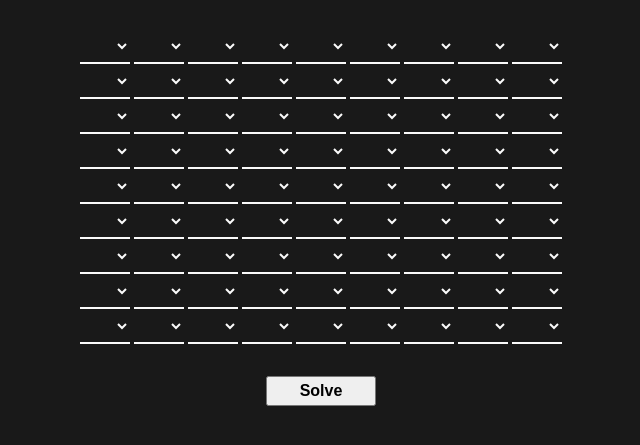
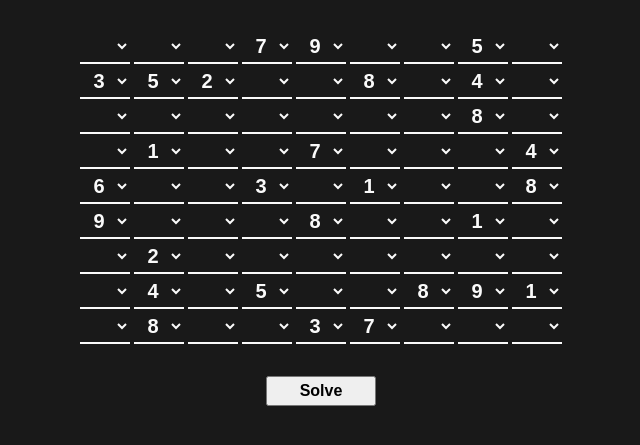
Before and after one commit to lnardon/SudokuSolver, a plain HTML site: page index.html in a window 1280 px wide. Shown: the part 201-646 px from the top of the page, without its empty margins (319-959 px from the left). Drawn offline with Linux system fonts and the light colour scheme.

Commit message:
✨ Add basic starter game

```diff
--- a/index.html
+++ b/index.html
@@ -60,7 +60,7 @@
           <option value="4">4</option>
           <option value="5">5</option>
           <option value="6">6</option>
-          <option value="7">7</option>
+          <option selected value="7">7</option>
           <option value="8">8</option>
           <option value="9">9</option>
         </select>
@@ -74,7 +74,7 @@
           <option value="6">6</option>
           <option value="7">7</option>
           <option value="8">8</option>
-          <option value="9">9</option>
+          <option selected value="9">9</option>
         </select>
         <select parentId="0" name="5" id="">
           <option value=" "></option>
@@ -106,7 +106,7 @@
           <option value="2">2</option>
           <option value="3">3</option>
           <option value="4">4</option>
-          <option value="5">5</option>
+          <option selected value="5">5</option>
           <option value="6">6</option>
           <option value="7">7</option>
           <option value="8">8</option>
@@ -130,7 +130,7 @@
           <option value=" "></option>
           <option value="1">1</option>
           <option value="2">2</option>
-          <option value="3">3</option>
+          <option selected value="3">3</option>
           <option value="4">4</option>
           <option value="5">5</option>
           <option value="6">6</option>
@@ -144,7 +144,7 @@
           <option value="2">2</option>
           <option value="3">3</option>
           <option value="4">4</option>
-          <option value="5">5</option>
+          <option selected value="5">5</option>
           <option value="6">6</option>
           <option value="7">7</option>
           <option value="8">8</option>
@@ -153,7 +153,7 @@
         <select parentId="1" name="2" id="">
           <option value=" "></option>
           <option value="1">1</option>
-          <option value="2">2</option>
+          <option selected value="2">2</option>
           <option value="3">3</option>
           <option value="4">4</option>
           <option value="5">5</option>
@@ -195,7 +195,7 @@
           <option value="5">5</option>
           <option value="6">6</option>
           <option value="7">7</option>
-          <option value="8">8</option>
+          <option selected value="8">8</option>
           <option value="9">9</option>
         </select>
         <select parentId="1" name="6" id="">
@@ -215,7 +215,7 @@
           <option value="1">1</option>
           <option value="2">2</option>
           <option value="3">3</option>
-          <option value="4">4</option>
+          <option selected value="4">4</option>
           <option value="5">5</option>
           <option value="6">6</option>
           <option value="7">7</option>
@@ -329,7 +329,7 @@
           <option value="5">5</option>
           <option value="6">6</option>
           <option value="7">7</option>
-          <option value="8">8</option>
+          <option selected value="8">8</option>
           <option value="9">9</option>
         </select>
         <select parentId="2" name="8" id="">
@@ -360,7 +360,7 @@
         </select>
         <select parentId="3" name="1" id="">
           <option value=" "></option>
-          <option value="1">1</option>
+          <option selected value="1">1</option>
           <option value="2">2</option>
           <option value="3">3</option>
           <option value="4">4</option>
@@ -402,7 +402,7 @@
           <option value="4">4</option>
           <option value="5">5</option>
           <option value="6">6</option>
-          <option value="7">7</option>
+          <option selected value="7">7</option>
           <option value="8">8</option>
           <option value="9">9</option>
         </select>
@@ -447,7 +447,7 @@
           <option value="1">1</option>
           <option value="2">2</option>
           <option value="3">3</option>
-          <option value="4">4</option>
+          <option selected value="4">4</option>
           <option value="5">5</option>
           <option value="6">6</option>
           <option value="7">7</option>
@@ -463,7 +463,7 @@
           <option value="3">3</option>
           <option value="4">4</option>
           <option value="5">5</option>
-          <option value="6">6</option>
+          <option selected value="6">6</option>
           <option value="7">7</option>
           <option value="8">8</option>
           <option value="9">9</option>
@@ -496,7 +496,7 @@
           <option value=" "></option>
           <option value="1">1</option>
           <option value="2">2</option>
-          <option value="3">3</option>
+          <option selected value="3">3</option>
           <option value="4">4</option>
           <option value="5">5</option>
           <option value="6">6</option>
@@ -518,7 +518,7 @@
         </select>
         <select parentId="4" name="5" id="">
           <option value=" "></option>
-          <option value="1">1</option>
+          <option selected value="1">1</option>
           <option value="2">2</option>
           <option value="3">3</option>
           <option value="4">4</option>
@@ -561,7 +561,7 @@
           <option value="5">5</option>
           <option value="6">6</option>
           <option value="7">7</option>
-          <option value="8">8</option>
+          <option selected value="8">8</option>
           <option value="9">9</option>
         </select>
       </div>
@@ -576,7 +576,7 @@
           <option value="6">6</option>
           <option value="7">7</option>
           <option value="8">8</option>
-          <option value="9">9</option>
+          <option selected value="9">9</option>
         </select>
         <select parentId="5" name="1" id="">
           <option value=" "></option>
@@ -623,7 +623,7 @@
           <option value="5">5</option>
           <option value="6">6</option>
           <option value="7">7</option>
-          <option value="8">8</option>
+          <option selected value="8">8</option>
           <option value="9">9</option>
         </select>
         <select parentId="5" name="5" id="">
@@ -652,7 +652,7 @@
         </select>
         <select parentId="5" name="7" id="">
           <option value=" "></option>
-          <option value="1">1</option>
+          <option selected value="1">1</option>
           <option value="2">2</option>
           <option value="3">3</option>
           <option value="4">4</option>
@@ -691,7 +691,7 @@
         <select parentId="6" name="1" id="">
           <option value=" "></option>
           <option value="1">1</option>
-          <option value="2">2</option>
+          <option selected value="2">2</option>
           <option value="3">3</option>
           <option value="4">4</option>
           <option value="5">5</option>
@@ -803,7 +803,7 @@
           <option value="1">1</option>
           <option value="2">2</option>
           <option value="3">3</option>
-          <option value="4">4</option>
+          <option selected value="4">4</option>
           <option value="5">5</option>
           <option value="6">6</option>
           <option value="7">7</option>
@@ -828,7 +828,7 @@
           <option value="2">2</option>
           <option value="3">3</option>
           <option value="4">4</option>
-          <option value="5">5</option>
+          <option selected value="5">5</option>
           <option value="6">6</option>
           <option value="7">7</option>
           <option value="8">8</option>
@@ -867,7 +867,7 @@
           <option value="5">5</option>
           <option value="6">6</option>
           <option value="7">7</option>
-          <option value="8">8</option>
+          <option selected value="8">8</option>
           <option value="9">9</option>
         </select>
         <select parentId="7" name="7" id="">
@@ -880,11 +880,11 @@
           <option value="6">6</option>
           <option value="7">7</option>
           <option value="8">8</option>
-          <option value="9">9</option>
+          <option selected value="9">9</option>
         </select>
         <select parentId="7" name="8" id="">
           <option value=" "></option>
-          <option value="1">1</option>
+          <option selected value="1">1</option>
           <option value="2">2</option>
           <option value="3">3</option>
           <option value="4">4</option>
@@ -917,7 +917,7 @@
           <option value="5">5</option>
           <option value="6">6</option>
           <option value="7">7</option>
-          <option value="8">8</option>
+          <option selected value="8">8</option>
           <option value="9">9</option>
         </select>
         <select parentId="8" name="2" id="">
@@ -948,7 +948,7 @@
           <option value=" "></option>
           <option value="1">1</option>
           <option value="2">2</option>
-          <option value="3">3</option>
+          <option selected value="3">3</option>
           <option value="4">4</option>
           <option value="5">5</option>
           <option value="6">6</option>
@@ -964,7 +964,7 @@
           <option value="4">4</option>
           <option value="5">5</option>
           <option value="6">6</option>
-          <option value="7">7</option>
+          <option selected value="7">7</option>
           <option value="8">8</option>
           <option value="9">9</option>
         </select>
```
